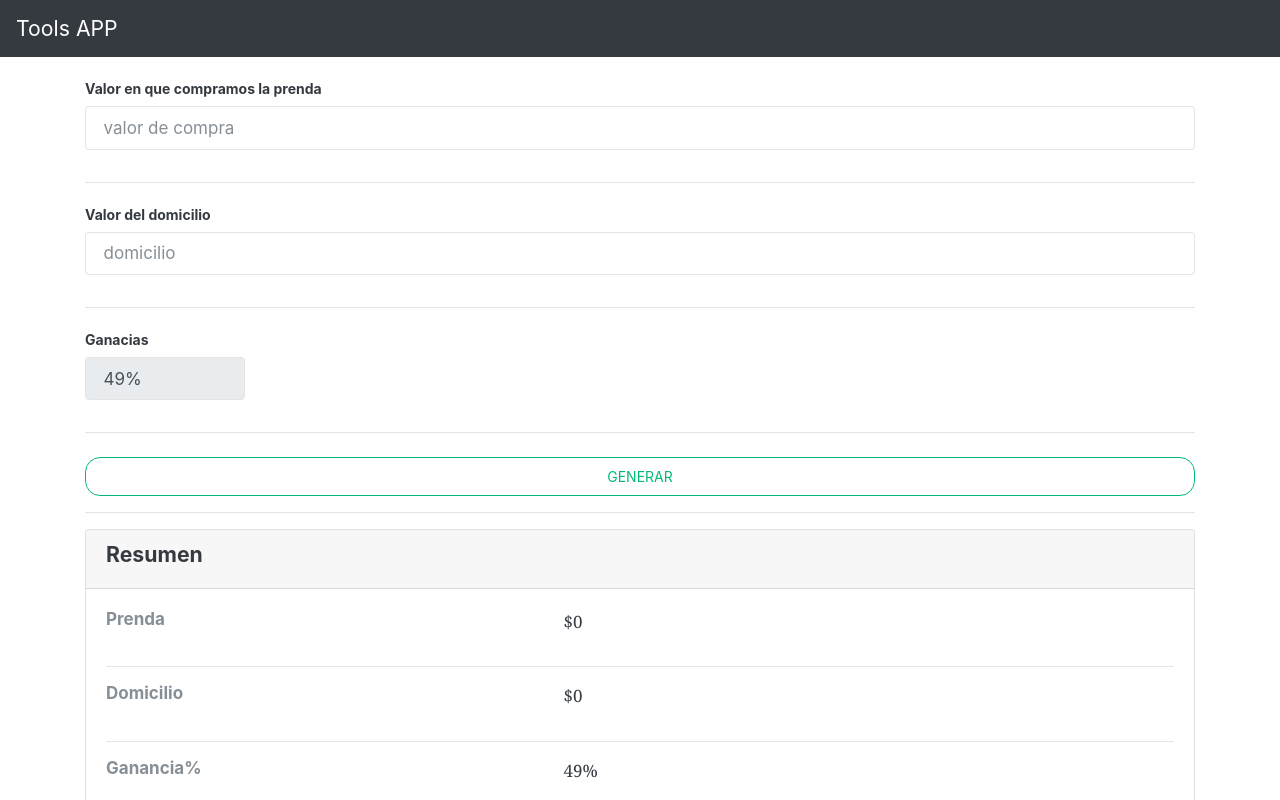
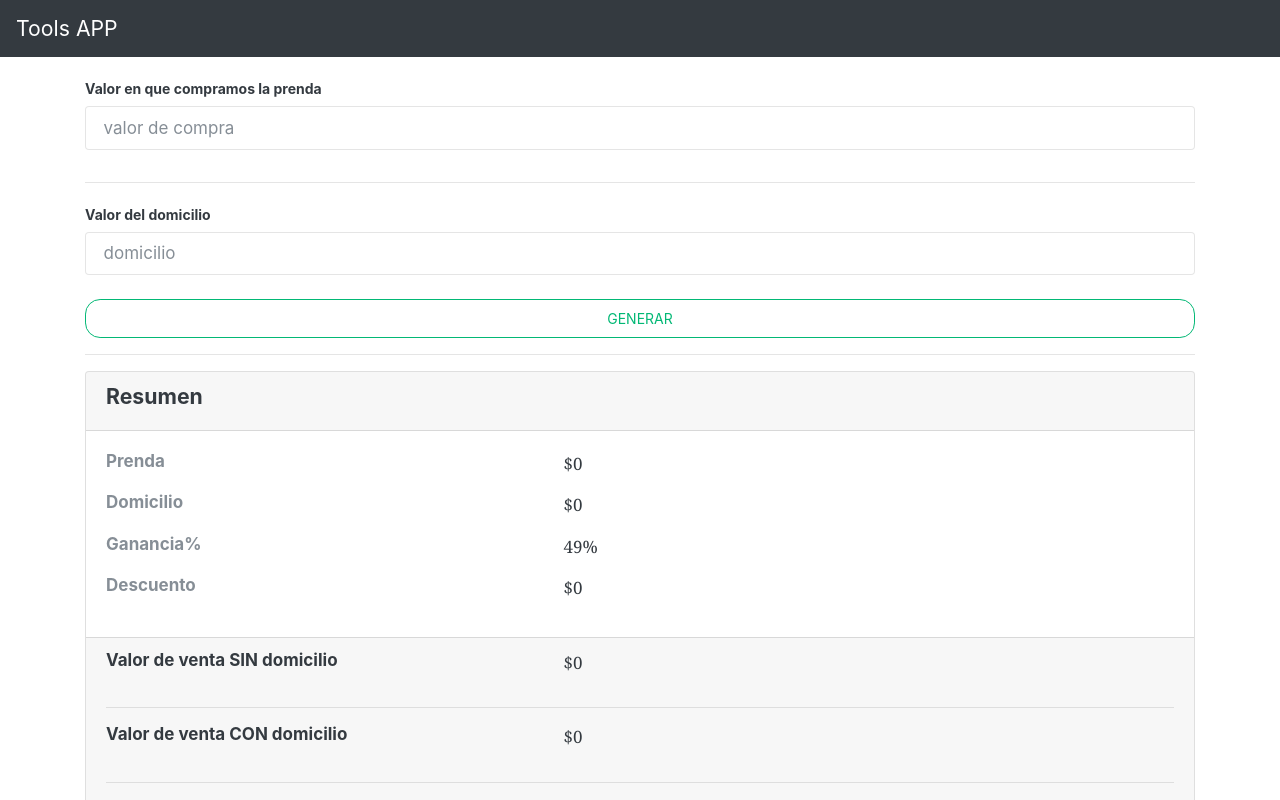
Before and after one commit to DuvanCorrea/toolsapp, a React (Create React App) app: page / in a window 1280 px wide. Shown: the top 800 px of the page. Built offline with nearby package versions, Linux system fonts and the light colour scheme.

Commit message:
cotizador basico correcion de campos

```diff
--- a/src/Cotizar/componentes/formulario.js
+++ b/src/Cotizar/componentes/formulario.js
@@ -27,7 +27,7 @@ export default class formulario extends Component {
     valorTopeParaDescuento: 70000,
 
     valorPrenda: 0,
-    valorDomicilio: 0,
+    valorDomicilio: 9000,
     descuento: 0,
     domicilioEstacion: 6000,
   };
@@ -41,21 +41,29 @@ export default class formulario extends Component {
   onclick = async (e) => {
     e.preventDefault();
 
-    /*if (
-      parseInt(this.state.valorDomicilio) + parseInt(this.state.valorPrenda) >=
-      parseInt(this.state.valorTopeParaDescuento)
-    ) {
-      this.setState({
-        descuento: 1000,
-      });
-    }*/
-
     await this.setState({
       valorPrenda: parseInt(this.state.valorPrenda, 10),
       valorDomicilio: parseInt(this.state.valorDomicilio, 10),
       EnvioIncluido: parseInt(this.state.EnvioIncluido, 10),
       gananciaPrenda: parseFloat(this.state.gananciaPrenda, 10),
     });
+
+    if (this.state.valorPrenda >= 67000) {
+      console.log("hgoñl");
+      this.setState({
+        gananciaPrenda: 0.45,
+      });
+      await this.setState({
+        gananciaPrenda: parseFloat(this.state.gananciaPrenda, 10),
+      });
+    } else {
+      this.setState({
+        gananciaPrenda: 0.49,
+      });
+      await this.setState({
+        gananciaPrenda: parseFloat(this.state.gananciaPrenda, 10),
+      });
+    }
 
     this.props.cotizarEnvioPrenda1(this.state);
     console.log(this.state);
@@ -97,21 +105,6 @@ export default class formulario extends Component {
                 </div>
               </div>
             </div>
-            <hr></hr>
-            <div className="row ">
-              <div className="col-md-2 col-4 mt-2">
-                <div className="form-group">
-                  <h6 className="subtitles">Ganacias</h6>
-                  <input
-                    disabled
-                    type="text"
-                    className="form-control"
-                    value="49%"
-                  ></input>
-                </div>
-              </div>
-            </div>
-            <hr></hr>
             <div className="row">
               <div className="col-12 mt-2">
                 <button
@@ -139,7 +132,6 @@ export default class formulario extends Component {
                   <p>${this.props.cotizacion.valorPrenda}</p>
                 </div>
               </div>
-              <hr></hr>
               <div className="row">
                 <div className="col-5">
                   <h6 className="text-muted">Domicilio</h6>
@@ -148,7 +140,6 @@ export default class formulario extends Component {
                   <p>${this.props.cotizacion.valorDomicilio}</p>
                 </div>
               </div>
-              <hr></hr>
               <div className="row">
                 <div className="col-5">
                   <h6 className="text-muted">Ganancia%</h6>
@@ -157,7 +148,6 @@ export default class formulario extends Component {
                   <p>{this.props.cotizacion.gananciaPrenda * 100}%</p>
                 </div>
               </div>
-              <hr></hr>
 
               <div className="row">
                 <div className="col-5">
@@ -167,12 +157,11 @@ export default class formulario extends Component {
                   <p>$0</p>
                 </div>
               </div>
-              <hr></hr>
             </div>
             <div className="card-footer">
               <div className="row">
                 <div className="col-5">
-                  <h6 className="">Valor de venta normal</h6>
+                  <h6 className="">Valor de venta SIN domicilio</h6>
                 </div>
                 <div className="col-6">
                   <p>
@@ -186,7 +175,7 @@ export default class formulario extends Component {
               <hr></hr>
               <div className="row">
                 <div className="col-5">
-                  <h6 className="">Valor de venta con domicilio</h6>
+                  <h6 className="">Valor de venta CON domicilio</h6>
                 </div>
                 <div className="col-6">
                   <p>
@@ -202,7 +191,6 @@ export default class formulario extends Component {
               <div className="row">
                 <div className="col-5">
                   <h6 className="">Valor de venta en estacion</h6>
-                  <label className="text-muted">(Solo si es necesario)</label>
                 </div>
                 <div className="col-6">
                   <p>
```
